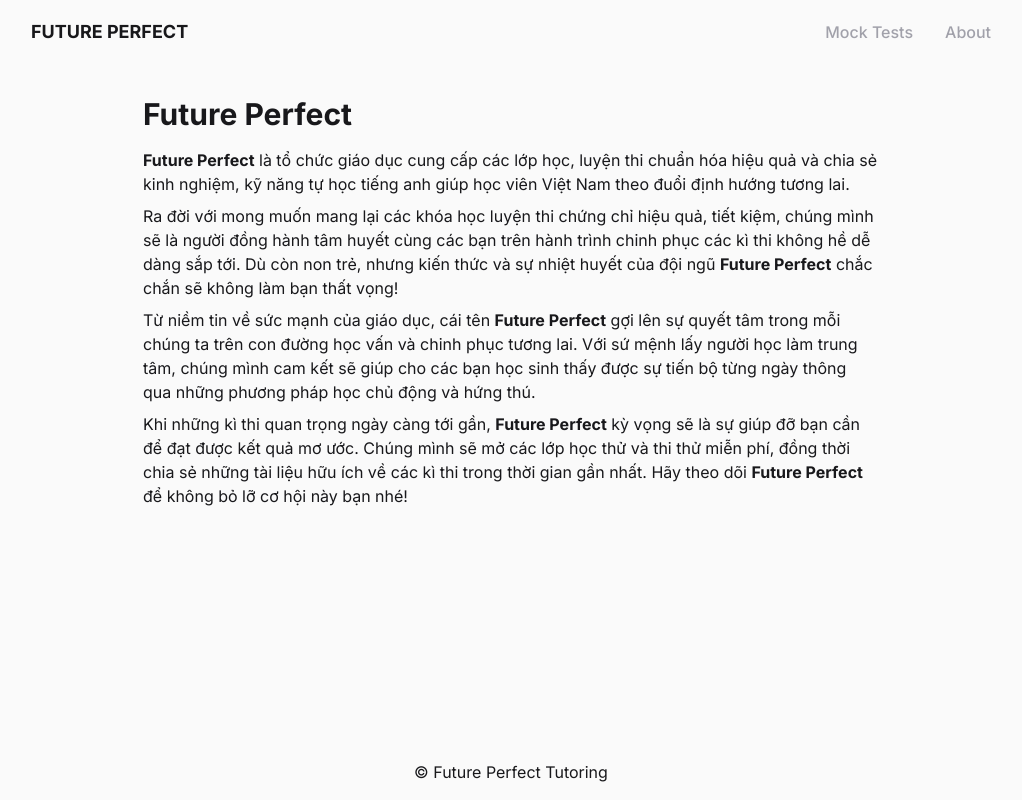
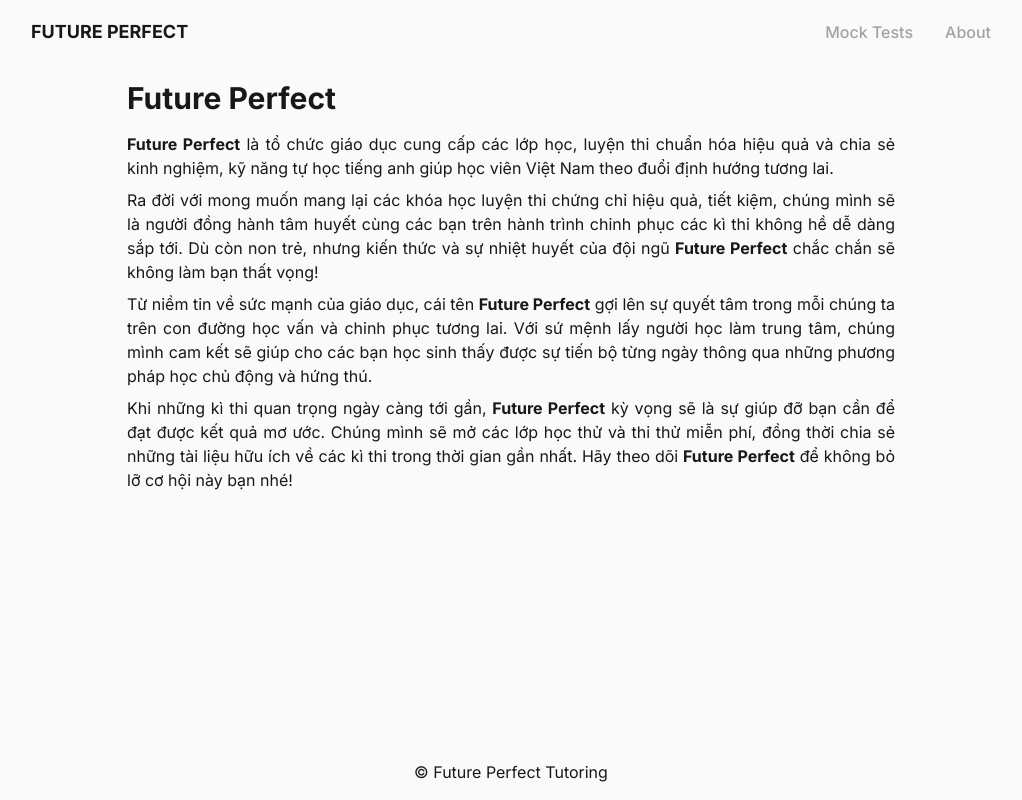
Before and after one commit to fp-tutor/website, a Next.js app: page /about in a window 1280 px wide. Shown: the whole page, without its empty margins (129-1151 px from the left). Built offline with nearby package versions, Linux system fonts and the light colour scheme.

Commit message:
Small style fix

```diff
--- a/components/mock-test.tsx
+++ b/components/mock-test.tsx
@@ -174,7 +174,7 @@ export function MockTest({ index, reading, has_writing }: MockTestProps) {
               id="email"
               name="email"
               size={20}
-              className="bg-zinc-50 border border-zinc-400 rounded block w-full p-2 focus:outline-none focus:border-0 focus:ring focus:ring-amber-400"
+              className="bg-zinc-50 border border-zinc-400 rounded block w-full p-2 focus:outline-none focus:border-amber-400 focus:ring focus:ring-amber-400"
             />
           </div>
         </section>
--- a/pages/about.tsx
+++ b/pages/about.tsx
@@ -7,15 +7,15 @@ const AboutPage = () => {
       <Head>
         <title>About | Future Perfect</title>
       </Head>
-      <article className="max-w-3xl m-4 space-y-2">
+      <article className="space-y-2">
         <h1 className="text-3xl font-bold my-4">Future Perfect</h1>
-        <p>
+        <p className="text-justify">
           <span className="font-bold">Future Perfect</span> là tổ chức giáo dục
           cung cấp các lớp học, luyện thi chuẩn hóa hiệu quả và chia sẻ kinh
           nghiệm, kỹ năng tự học tiếng anh giúp học viên Việt Nam theo đuổi định
           hướng tương lai.
         </p>
-        <p>
+        <p className="text-justify">
           Ra đời với mong muốn mang lại các khóa học luyện thi chứng chỉ hiệu
           quả, tiết kiệm, chúng mình sẽ là người đồng hành tâm huyết cùng các
           bạn trên hành trình chinh phục các kì thi không hề dễ dàng sắp tới. Dù
@@ -23,7 +23,7 @@ const AboutPage = () => {
           <span className="font-bold">Future Perfect</span> chắc chắn sẽ không
           làm bạn thất vọng!
         </p>
-        <p>
+        <p className="text-justify">
           Từ niềm tin về sức mạnh của giáo dục, cái tên{' '}
           <span className="font-bold">Future Perfect</span> gợi lên sự quyết tâm
           trong mỗi chúng ta trên con đường học vấn và chinh phục tương lai. Với
@@ -31,7 +31,7 @@ const AboutPage = () => {
           các bạn học sinh thấy được sự tiến bộ từng ngày thông qua những phương
           pháp học chủ động và hứng thú.
         </p>
-        <p>
+        <p className="text-justify">
           Khi những kì thi quan trọng ngày càng tới gần,{' '}
           <span className="font-bold">Future Perfect</span> kỳ vọng sẽ là sự
           giúp đỡ bạn cần để đạt được kết quả mơ ước. Chúng mình sẽ mở các lớp
```
